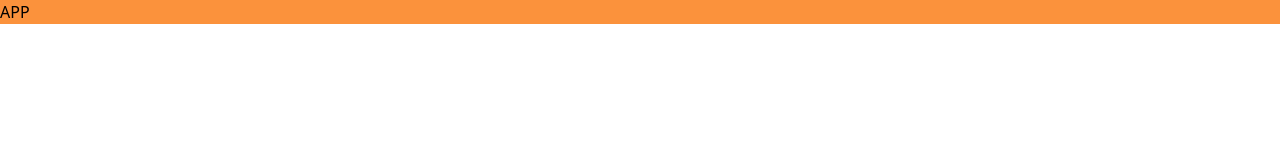
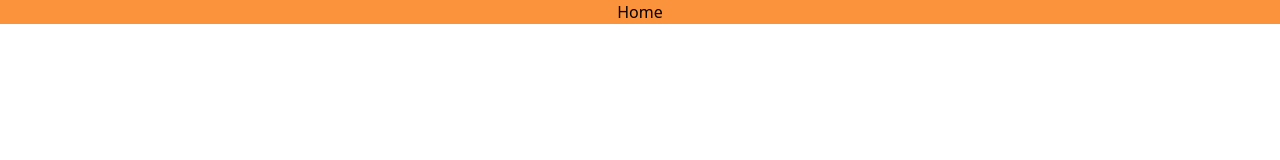
Before and after one commit to huuluan186/Movie-ticket-booking-system, a React (Create React App) app in the folder client/: page / in a window 1280 px wide. Shown: the top 160 px of the page. Built offline with nearby package versions, Linux system fonts and the light colour scheme.

Commit message:
config reducers and create HOME.js

```diff
--- a/client/package.json
+++ b/client/package.json
@@ -10,9 +10,12 @@
     "axios": "^1.8.4",
     "react": "^19.1.0",
     "react-dom": "^19.1.0",
+    "react-redux": "^9.2.0",
     "react-router-dom": "^7.4.1",
     "react-scripts": "5.0.1",
     "react-toastify": "^11.0.5",
+    "redux": "^5.0.1",
+    "redux-persist": "^6.0.0",
     "thunk": "^0.0.1",
     "web-vitals": "^2.1.4"
   },
--- a/client/src/App.js
+++ b/client/src/App.js
@@ -1,8 +1,13 @@
-
+import { Routes, Route, Navigate } from "react-router-dom";
+import { path } from "./utils/constant";
+import { Home } from "./containers/Public";
 function App() {
     return (
       <div className="bg-orange-400">
-      APP
+        <Routes>
+            <Route path={path.HOME} element={<Home/>}>
+            </Route>
+        </Routes>
       </div>
     );
   }
--- /dev/null
+++ b/client/src/containers/Public/Home.js
@@ -0,0 +1,13 @@
+import React from "react";
+import { Outlet } from "react-router-dom";
+const Home = () => {
+    return(
+        <div className="w-full flex flex-col items-center m-auto h-full">Home
+            {/* <div className="w-[80%] flex flex-col items-start justify-start mt-3 bg-primary">
+                <Outlet/>
+            </div> */}
+        </div>
+    )
+}
+
+export default Home;
--- /dev/null
+++ b/client/src/containers/Public/index.js
@@ -0,0 +1 @@
+export {default as Home} from "./Home"
--- a/client/src/index.js
+++ b/client/src/index.js
@@ -2,11 +2,23 @@ import React from 'react';
 import ReactDOM from 'react-dom/client';
 import './index.css';
 import App from './App';
+import { PersistGate } from 'redux-persist/integration/react';
+import { Provider } from 'react-redux';
+import reduxStore from './redux';
+import { BrowserRouter } from 'react-router-dom';
 
+
+const {store,persistor}=reduxStore()
 
 const root = ReactDOM.createRoot(document.getElementById('root'));
 root.render(
+    <Provider store={store}>
+        <PersistGate loading={null} persistor={persistor}>
+            <BrowserRouter>
+                <App />
+            </BrowserRouter>
+        </PersistGate>
+    </Provider>
 
-    <App />
 
 );
--- /dev/null
+++ b/client/src/redux.js
@@ -0,0 +1,11 @@
+import rootReducer from "./store/reducers/rootReducer";
+import { persistStore } from "redux-persist";
+import { legacy_createStore as createStore } from "redux";
+
+const reduxStore=()=>{
+    let store = createStore(rootReducer,window.__REDUX_DEVTOOLS_EXTENSION__ && window.__REDUX_DEVTOOLS_EXTENSION__())
+    let persistor = persistStore(store)
+    return {store,persistor}
+}
+
+export default reduxStore;
--- /dev/null
+++ b/client/src/store/reducers/authReducer.js
@@ -0,0 +1,13 @@
+const initState = {
+    isLoggedIn:false,
+    token:null
+}
+
+const authReducer = (state=initState,actions)=>{
+    switch(actions.types){
+        default:
+            return state;
+    }
+}
+
+export default authReducer;
--- /dev/null
+++ b/client/src/store/reducers/rootReducer.js
@@ -0,0 +1,24 @@
+import authReducer from "./authReducer";
+import userReducer from "./userReducer";
+import { combineReducers } from "redux";
+import storage from "redux-persist/lib/storage";
+import autoMergeLevel2 from "redux-persist/es/stateReconciler/autoMergeLevel2";
+import { persistReducer } from "redux-persist";
+
+const commonConfig = {
+    storage,
+    stateReconciler: autoMergeLevel2
+}
+
+const authConfig={
+    ...commonConfig,
+    key:'auth',
+    whitelist:['isLoggedIn','token']
+}
+
+const rootReducer = combineReducers({
+    auth: persistReducer(authConfig,authReducer),
+    user:userReducer
+})
+
+export default rootReducer;
--- /dev/null
+++ b/client/src/store/reducers/userReducer.js
@@ -0,0 +1,12 @@
+const initState = {
+    userData:{}
+}
+
+const userReducer = (state=initState,actions)=>{
+    switch(actions.types){
+        default:
+            return state;
+    }
+}
+
+export default userReducer;
--- /dev/null
+++ b/client/src/utils/constant.js
@@ -0,0 +1,4 @@
+export const path={
+    HOME:'/',
+    LOGIN:'login',
+}
```
Also changed, not shown: client/src/utils/icon.js (added), 1 other file (tests, documents, lock files or other folders).
